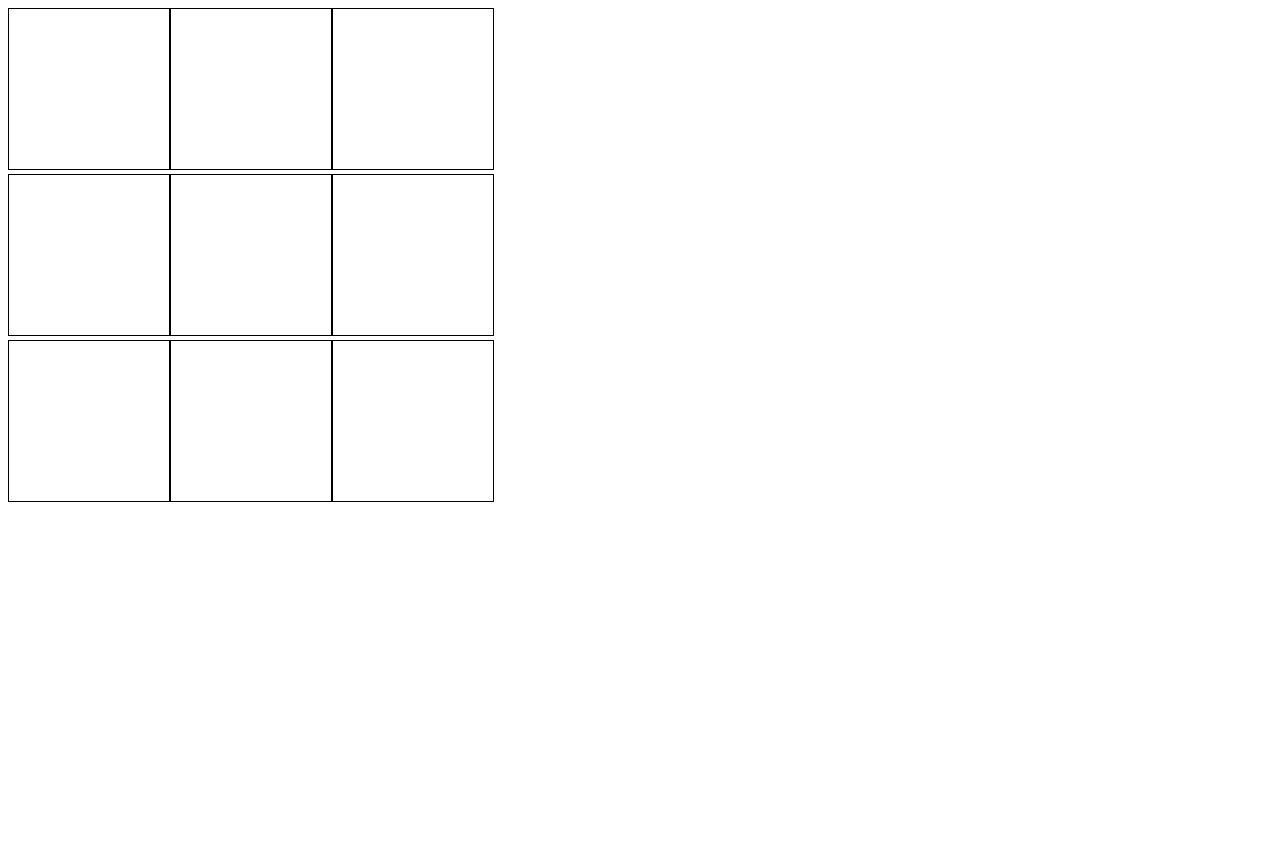
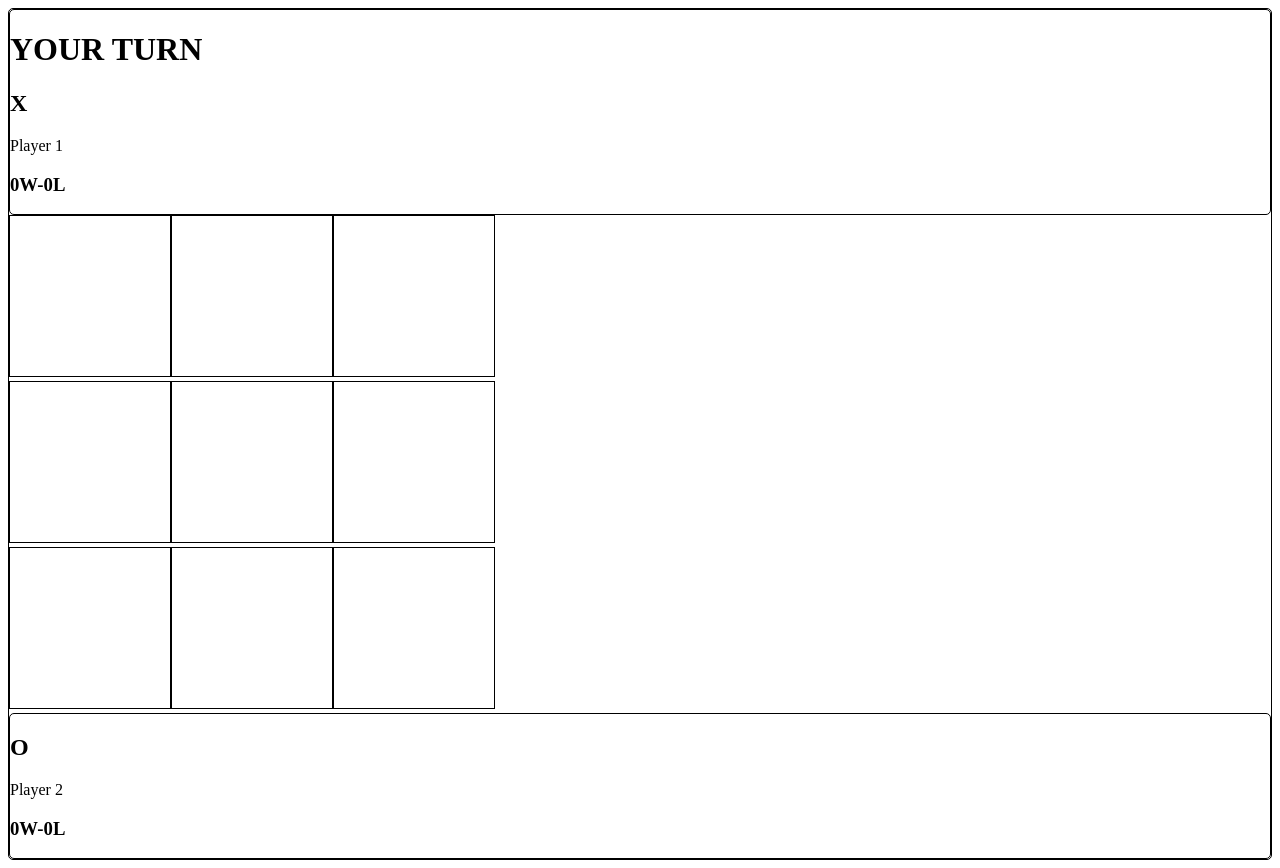
Before and after one commit to JaidenRM/tic-tac-toe-react, a React (Create React App) app: page / in a window 1280 px wide. Before the commit the page ends 800 px from the top, so only its background shows below. Built offline with nearby package versions, Linux system fonts and the light colour scheme.

Commit message:
Can play one game of tic tac toe b/w 2 players

```diff
--- a/src/App.tsx
+++ b/src/App.tsx
@@ -1,10 +1,14 @@
 import React from 'react'
 import Board from './components/board/Board'
+import { GameProvider } from './contexts/game/gameContext'
+import GameScreen from './screens/game/GameScreen'
 
 function App() {
   return (
     <div className="App">
-      <Board />
+      <GameProvider>
+        <GameScreen />
+      </GameProvider>
     </div>
   )
 }
--- a/src/components/board-square/BoardSquare.tsx
+++ b/src/components/board-square/BoardSquare.tsx
@@ -1,9 +1,11 @@
-import React from 'react'
+import React, { useState } from 'react'
 import styled from 'styled-components'
 import { BoardPiece } from '../../constants'
+import { useGameContext } from '../../contexts/game/gameContext'
 
 export interface IBoardSquare {
   boardPiece: BoardPiece
+  position: number
   height: string
   width: string
 }
@@ -18,8 +20,24 @@ const StyledSquare = styled.div<{ height: string; width: string }>`
   width: ${(props) => (props.height && props.width ? props.width : '10rem')};
 `
 
-export const BoardSquare = ({ boardPiece, height, width }: IBoardSquare) => (
-  <StyledSquare height={height} width={width}>
-    <p>{boardPiece.toString()}</p>
-  </StyledSquare>
-)
+export const BoardSquare = ({
+  boardPiece,
+  position,
+  height,
+  width,
+}: IBoardSquare) => {
+  const [piece, setPiece] = useState(boardPiece)
+  const [gameState, handlers] = useGameContext()
+
+  const clickHandler = () => {
+    if (piece === BoardPiece.None) {
+      setPiece(handlers.makeMove(position))
+    }
+  }
+
+  return (
+    <StyledSquare height={height} width={width} onClick={clickHandler}>
+      <p>{piece.toString()}</p>
+    </StyledSquare>
+  )
+}
--- a/src/components/board/Board.tsx
+++ b/src/components/board/Board.tsx
@@ -1,16 +1,17 @@
-import React from 'react'
+import React, { useEffect } from 'react'
 import { BoardPiece, Rules } from '../../constants'
+import { useGameContext } from '../../contexts/game/gameContext'
 import { BoardSquare, IBoardSquare } from '../board-square/BoardSquare'
 import { createGroupedBoardSquares } from './Board.utils'
 
+const BoardErrored = () => <h1>ERROR!</h1>
+
 const Board = () => {
-  const squareProps: IBoardSquare = {
-    boardPiece: BoardPiece.None,
-    height: '10rem',
-    width: '10rem',
-  }
+  const [game, handler] = useGameContext()
+
+  useEffect(() => handler.startNewGame(), [])
+
   const groupedSquares = createGroupedBoardSquares(
-    squareProps,
     Rules.MAX_SQUARES,
     Rules.BOARD_LEN
   )
@@ -22,7 +23,7 @@ const Board = () => {
       ))}
     </div>
   ) : (
-    <></>
+    <BoardErrored />
   )
 }
 
--- a/src/components/board/Board.utils.ts
+++ b/src/components/board/Board.utils.tsx
@@ -1,33 +1,39 @@
+import { BoardPiece, Rules } from '../../constants'
 import { BoardSquare, IBoardSquare } from '../board-square/BoardSquare'
 
-export const createBoardSquares = (
-  props: IBoardSquare,
-  iterations: number = 1
-) => {
+export const createBoardSquares = (row: number, iterations: number = 1) => {
   const squares: JSX.Element[] = []
 
   for (let i = 0; i < iterations; i += 1) {
-    squares.push(BoardSquare({ ...props }))
+    squares.push(
+      BoardSquare({
+        boardPiece: BoardPiece.None,
+        height: '10rem',
+        width: '10rem',
+        position: row * Rules.BOARD_LEN + i,
+      })
+    )
   }
 
   return squares
 }
 
 export const createGroupedBoardSquares = (
-  props: IBoardSquare,
   iterations: number,
   groupSize: number
 ) => {
   const groupedSquares: JSX.Element[][] = []
   let counter = iterations
+  let numOfLoops = 0
 
   while (counter > 0) {
     if (counter > groupSize)
-      groupedSquares.push(createBoardSquares(props, groupSize))
+      groupedSquares.push(createBoardSquares(numOfLoops, groupSize))
     else if (counter > 0)
-      groupedSquares.push(createBoardSquares(props, counter))
+      groupedSquares.push(createBoardSquares(numOfLoops, counter))
 
     counter -= groupSize
+    numOfLoops += 1
   }
 
   return groupedSquares
--- /dev/null
+++ b/src/components/player-hud/PlayerHud.tsx
@@ -0,0 +1,31 @@
+import React from 'react'
+import styled from 'styled-components'
+import { IPlayer } from '../../models/IPlayer'
+
+const HudWrapper = styled.div`
+  border: 1px solid black;
+  border-radius: 5px;
+`
+
+const PlayerHud = ({
+  name,
+  boardPiece,
+  wins,
+  losses,
+  hasMove,
+  isAi,
+}: IPlayer) => {
+  const isTurn = hasMove ? <h1>YOUR TURN</h1> : <></>
+  const winLoss = <h3>{`${wins}W-${losses}L`}</h3>
+
+  return (
+    <HudWrapper>
+      {isTurn}
+      <h2>{boardPiece.toString()}</h2>
+      <span>{name}</span>
+      {winLoss}
+    </HudWrapper>
+  )
+}
+
+export default PlayerHud
--- /dev/null
+++ b/src/contexts/game/gameContext.tsx
@@ -0,0 +1,113 @@
+import React from 'react'
+import { BoardPiece, PlayState, Rules } from '../../constants'
+import { IBoardState } from '../../models/IBoardState'
+import {
+  AddPieceAtPosition,
+  GetBoardPieceAtPosition,
+  IsBoardFull,
+  IsInBoardRange,
+  IsWinner,
+  ToggleBoardPiece,
+} from '../../utils/boardState.utils'
+
+export interface IGameState {
+  pieceTurn: BoardPiece
+  board: IBoardState
+  playState: PlayState
+}
+
+interface IGameStateHandler {
+  makeMove: (position: number) => BoardPiece
+  setIsPlaying: (isPlaying: boolean) => void
+  startNewGame: () => void
+}
+
+const defaultBoard: IBoardState = {
+  boardState: [
+    [BoardPiece.None, BoardPiece.None, BoardPiece.None],
+    [BoardPiece.None, BoardPiece.None, BoardPiece.None],
+    [BoardPiece.None, BoardPiece.None, BoardPiece.None],
+  ],
+}
+
+const defaultGameState: IGameState = {
+  pieceTurn: BoardPiece.None,
+  board: defaultBoard,
+  playState: PlayState.None,
+}
+
+const startGameState: IGameState = {
+  pieceTurn: Rules.FIRST_PLAYER,
+  board: defaultBoard,
+  playState: PlayState.InGame,
+}
+
+const defaultGameHandlers: IGameStateHandler = {
+  makeMove: () => BoardPiece.None,
+  setIsPlaying: () => {},
+  startNewGame: () => {},
+}
+
+const GameContext = React.createContext<[IGameState, IGameStateHandler]>([
+  defaultGameState,
+  defaultGameHandlers,
+])
+
+interface GameProps {
+  children: React.ReactNode
+}
+
+const GameProvider = ({ children }: GameProps) => {
+  const [gameState, setGameState] = React.useState(defaultGameState)
+
+  const handlers: IGameStateHandler = React.useMemo(
+    () => ({
+      makeMove: (position) => {
+        if (
+          gameState.playState === PlayState.InGame &&
+          GetBoardPieceAtPosition(gameState.board, position) ===
+            BoardPiece.None &&
+          IsInBoardRange(position)
+        ) {
+          const newState = AddPieceAtPosition(
+            gameState.board,
+            gameState.pieceTurn,
+            position
+          )
+          const isBoardFull = IsBoardFull(gameState.board)
+          const hasWon = IsWinner(gameState.board, position) !== BoardPiece.None
+
+          let newPlayState = PlayState.InGame
+          if (isBoardFull) newPlayState = PlayState.BoardFull
+          if (hasWon) newPlayState = PlayState.PieceWon
+
+          setGameState({
+            board: newState,
+            pieceTurn: ToggleBoardPiece(gameState.pieceTurn),
+            playState: newPlayState,
+          })
+          return gameState.pieceTurn
+        }
+
+        return BoardPiece.None
+      },
+      setIsPlaying: (isPlaying) => {
+        setGameState((prevState) => ({ ...prevState, ...{ isPlaying } }))
+      },
+      startNewGame: () => {
+        setGameState(startGameState)
+      },
+    }),
+    [gameState]
+  )
+
+  return (
+    <GameContext.Provider value={[gameState, handlers]}>
+      {children}
+    </GameContext.Provider>
+  )
+}
+
+const useGameContext = () => React.useContext(GameContext)
+
+export { GameProvider, useGameContext }
--- a/src/controllers/ai/myCustomAi.ts
+++ b/src/controllers/ai/myCustomAi.ts
@@ -30,7 +30,7 @@ function rateMove(state: IBoardState, self: BoardPiece, position: number) {
   let rating = 0
 
   Object.keys(MoveDir).forEach((movementDir) => {
-    if (Number.isNaN(Number(movementDir))) {
+    if (!Number.isNaN(Number(movementDir))) {
       const move = Number(movementDir)
       let posValid = true
       let negValid = true
--- a/src/models/IBoardState.ts
+++ b/src/models/IBoardState.ts
@@ -1,7 +1,8 @@
 import { BoardPiece } from '../constants'
 
 type Row = [BoardPiece, BoardPiece, BoardPiece]
+type Board = [Row, Row, Row]
 
 export interface IBoardState {
-  boardState: [Row, Row, Row]
+  boardState: Board
 }
--- a/src/models/IPlayer.ts
+++ b/src/models/IPlayer.ts
@@ -5,6 +5,6 @@ export interface IPlayer {
   wins: number
   losses: number
   boardPiece: BoardPiece
-  hasMove: boolean
-  isAi: boolean
+  hasMove?: boolean
+  isAi?: boolean
 }
--- /dev/null
+++ b/src/screens/game/GameScreen.tsx
@@ -0,0 +1,44 @@
+import React, { useEffect } from 'react'
+import styled from 'styled-components'
+import Board from '../../components/board/Board'
+import PlayerHud from '../../components/player-hud/PlayerHud'
+import { BoardPiece } from '../../constants'
+import {
+  GameProvider,
+  IGameState,
+  useGameContext,
+} from '../../contexts/game/gameContext'
+import { IPlayer } from '../../models/IPlayer'
+
+const GameWrapper = styled.div`
+  border: 1px solid black;
+  border-radius: 5px;
+`
+
+const GameScreen = () => {
+  const [gameState, gameHandlers] = useGameContext()
+  const p1Piece = BoardPiece.X
+  const p2Piece = BoardPiece.O
+
+  return (
+    <GameWrapper>
+      <PlayerHud
+        name="Player 1"
+        wins={0}
+        losses={0}
+        boardPiece={p1Piece}
+        hasMove={p1Piece === gameState.pieceTurn}
+      />
+      <Board />
+      <PlayerHud
+        name="Player 2"
+        wins={0}
+        losses={0}
+        boardPiece={p2Piece}
+        hasMove={p2Piece === gameState.pieceTurn}
+      />
+    </GameWrapper>
+  )
+}
+
+export default GameScreen
--- /dev/null
+++ b/src/utils/boardState.utils.ts
@@ -0,0 +1,118 @@
+import { BoardPiece, MoveDir, Rules } from '../constants'
+import { IBoardState } from '../models/IBoardState'
+
+const IsInBoardRange = (position: number) =>
+  position >= 0 && position < Rules.MAX_SQUARES
+
+const GetBoardPieceAtPosition = (state: IBoardState, position: number) => {
+  const row = Math.floor(position / Rules.BOARD_LEN)
+  const col = position % Rules.BOARD_LEN
+  const isInRange = IsInBoardRange(position)
+
+  if (row >= Rules.BOARD_LEN || col >= Rules.BOARD_LEN || !isInRange)
+    return BoardPiece.None
+
+  return state.boardState[row][col]
+}
+
+const IsValidMoveDir = (position: number, dir: MoveDir, isForward: boolean) => {
+  if (!IsInBoardRange(position)) return false
+
+  let row = Math.floor(position / Rules.BOARD_LEN)
+  let col = position % Rules.BOARD_LEN
+  const negationFactor = isForward ? 1 : -1
+
+  switch (dir) {
+    case MoveDir.Horizontal:
+      col += negationFactor * 1
+      break
+    case MoveDir.LeftDiagonal:
+      col += negationFactor * 1
+      row += negationFactor * 1
+      break
+    case MoveDir.RightDiagonal:
+      col += negationFactor * -1
+      row += negationFactor * 1
+      break
+    case MoveDir.Vertical:
+      row += negationFactor * 1
+      break
+    default:
+      return false
+  }
+
+  return col >= 0 && col < Rules.BOARD_LEN && row >= 0 && row < Rules.BOARD_LEN
+}
+
+const AddPieceAtPosition = (
+  state: IBoardState,
+  piece: BoardPiece,
+  position: number
+) => {
+  const row = Math.floor(position / Rules.BOARD_LEN)
+  const col = position % Rules.BOARD_LEN
+  const newState = { ...state }
+
+  if (IsInBoardRange(position)) {
+    newState.boardState[row][col] = piece
+  }
+
+  return newState
+}
+const IsBoardFull = (state: IBoardState) =>
+  state.boardState.every((row) =>
+    row.every((piece) => piece !== BoardPiece.None)
+  )
+
+const IsWinner = (state: IBoardState, position: number) => {
+  let winner = BoardPiece.None
+
+  Object.keys(MoveDir).forEach((movementDir) => {
+    if (!Number.isNaN(Number(movementDir))) {
+      const move = Number(movementDir)
+      let posValid = true
+      let negValid = true
+
+      const piece = GetBoardPieceAtPosition(state, position)
+      if (piece === BoardPiece.None) return
+
+      let consecutivePieces = 1
+      let negPosition = position
+      let posPosition = position
+
+      while (posValid || negValid) {
+        posValid =
+          IsValidMoveDir(position, move, true) &&
+          GetBoardPieceAtPosition(state, posPosition + move) === piece
+        negValid =
+          IsValidMoveDir(position, move, false) &&
+          GetBoardPieceAtPosition(state, negPosition - move) === piece
+
+        posPosition += move
+        negPosition -= move
+
+        if (posValid) consecutivePieces += 1
+        if (negValid) consecutivePieces += 1
+      }
+
+      if (consecutivePieces === Rules.WIN) winner = piece
+    }
+  })
+
+  return winner
+}
+
+const ToggleBoardPiece = (piece: BoardPiece) => {
+  if (piece === BoardPiece.None) return piece
+
+  return piece === BoardPiece.O ? BoardPiece.X : BoardPiece.O
+}
+
+export {
+  GetBoardPieceAtPosition,
+  IsInBoardRange,
+  AddPieceAtPosition,
+  IsBoardFull,
+  IsWinner,
+  ToggleBoardPiece,
+}
```
Also changed, not shown: src/constants.ts (+10 -0 lines).
